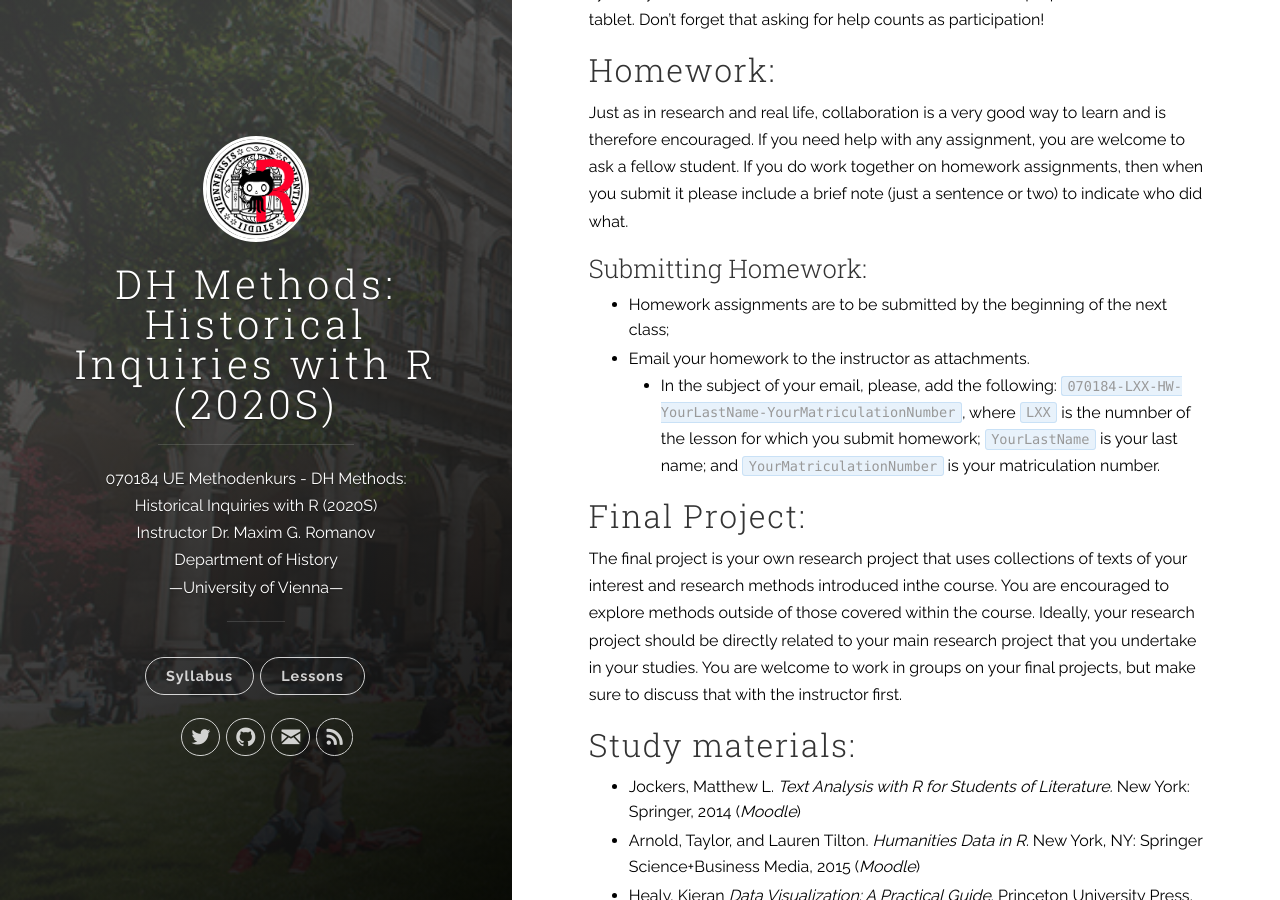
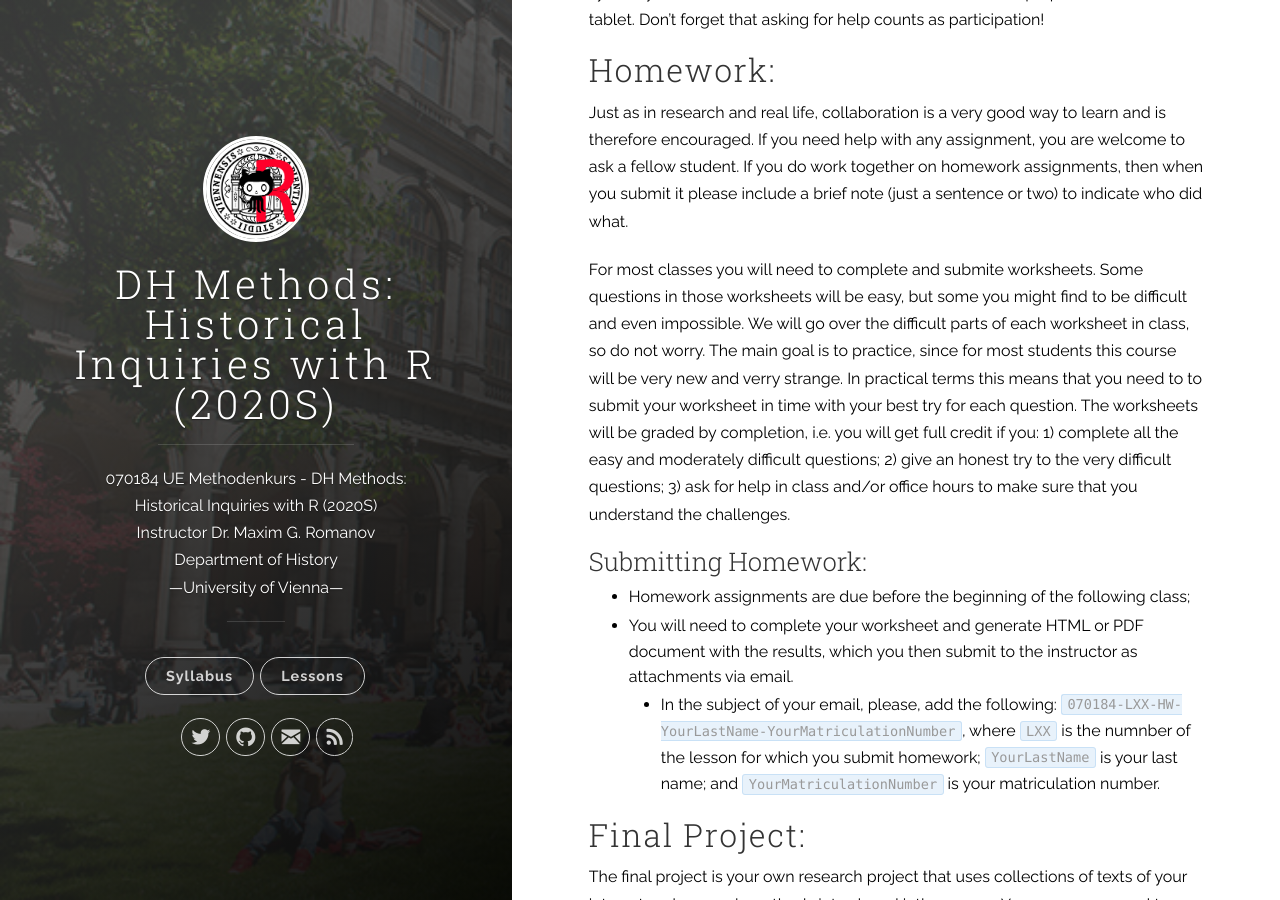
Before and after one commit to univie-histR-2020s/univie-histR-2020s.github.io, a Jekyll site: the page built from syllabus.md, in a window 1280 px wide and 900 px high, scrolled down 1095 px. Built offline with Jekyll 4.4.1, drawn with Linux system fonts in a browser that asks for light colours.

Commit message:
L01 update

```diff
--- a/syllabus.md
+++ b/syllabus.md
@@ -36,10 +36,12 @@ Each class session will consist in large part of practical hands-on exercises le
 
 Just as in research and real life, collaboration is a very good way to learn and is therefore encouraged. If you need help with any assignment, you are welcome to ask a fellow student. If you do work together on homework assignments, then when you submit it please include a brief note (just a sentence or two) to indicate who did what.
 
+For most classes you will need to complete and submite worksheets. Some questions in those worksheets will be easy, but some you might find to be difficult and even impossible. We will go over the difficult parts of each worksheet in class, so do not worry. The main goal is to practice, since for most students this course will be very new and verry strange. In practical terms this means that you need to to submit your worksheet in time with your best try for each question. The worksheets will be graded by completion, i.e. you will get full credit if you: 1) complete all the easy and moderately difficult questions; 2) give an honest try to the very difficult questions; 3) ask for help in class and/or office hours to make sure that you understand the challenges.
+
 ## Submitting Homework:
 
-* Homework assignments are to be submitted by the beginning of the next class;
-* Email your homework to the instructor as attachments.
+* Homework assignments are due before the beginning of the following class;
+* You will need to complete your worksheet and generate HTML or PDF document with the results, which you then submit to the instructor as attachments via email.
 	*  In the subject of your email, please, add the following: `070184-LXX-HW-YourLastName-YourMatriculationNumber`, where `LXX` is the numnber of the lesson for which you submit homework; `YourLastName` is your last name; and `YourMatriculationNumber` is your matriculation number.
 
 # Final Project:
```
